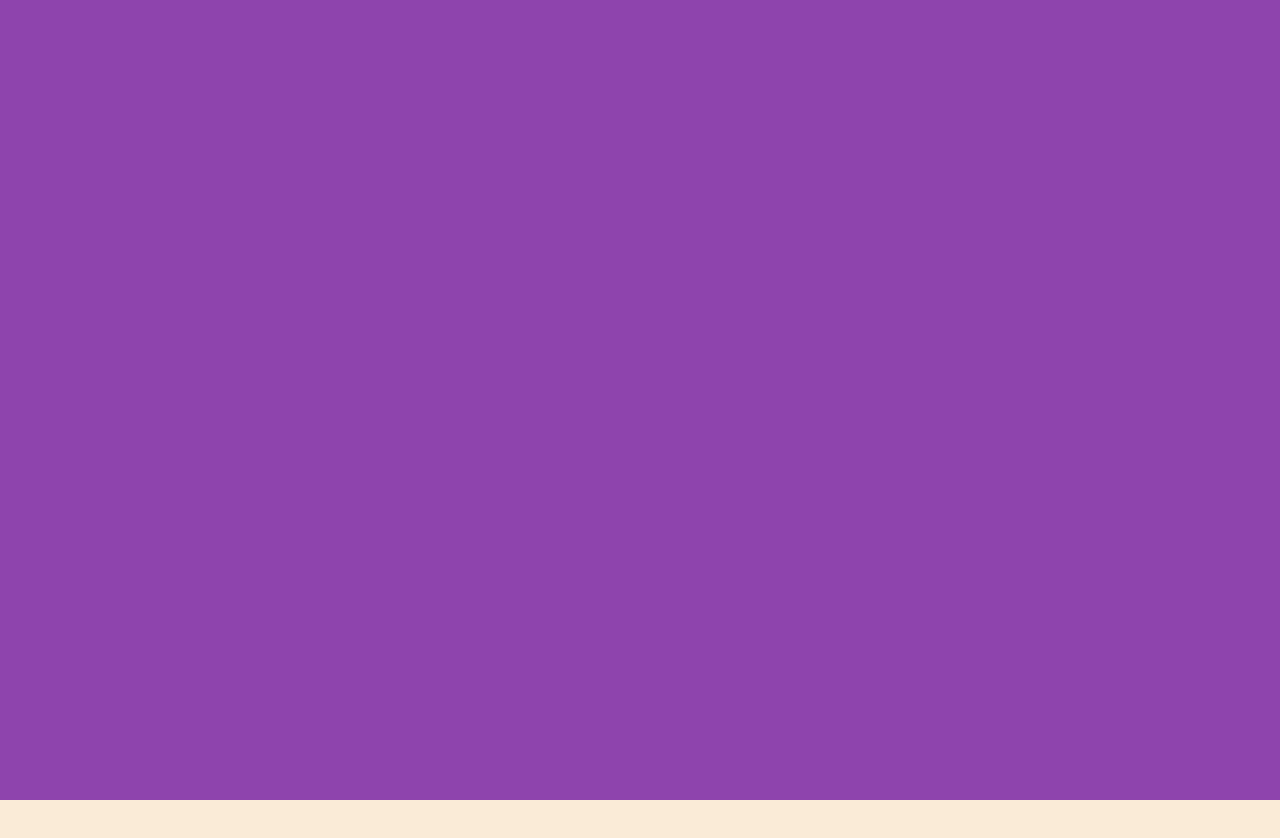
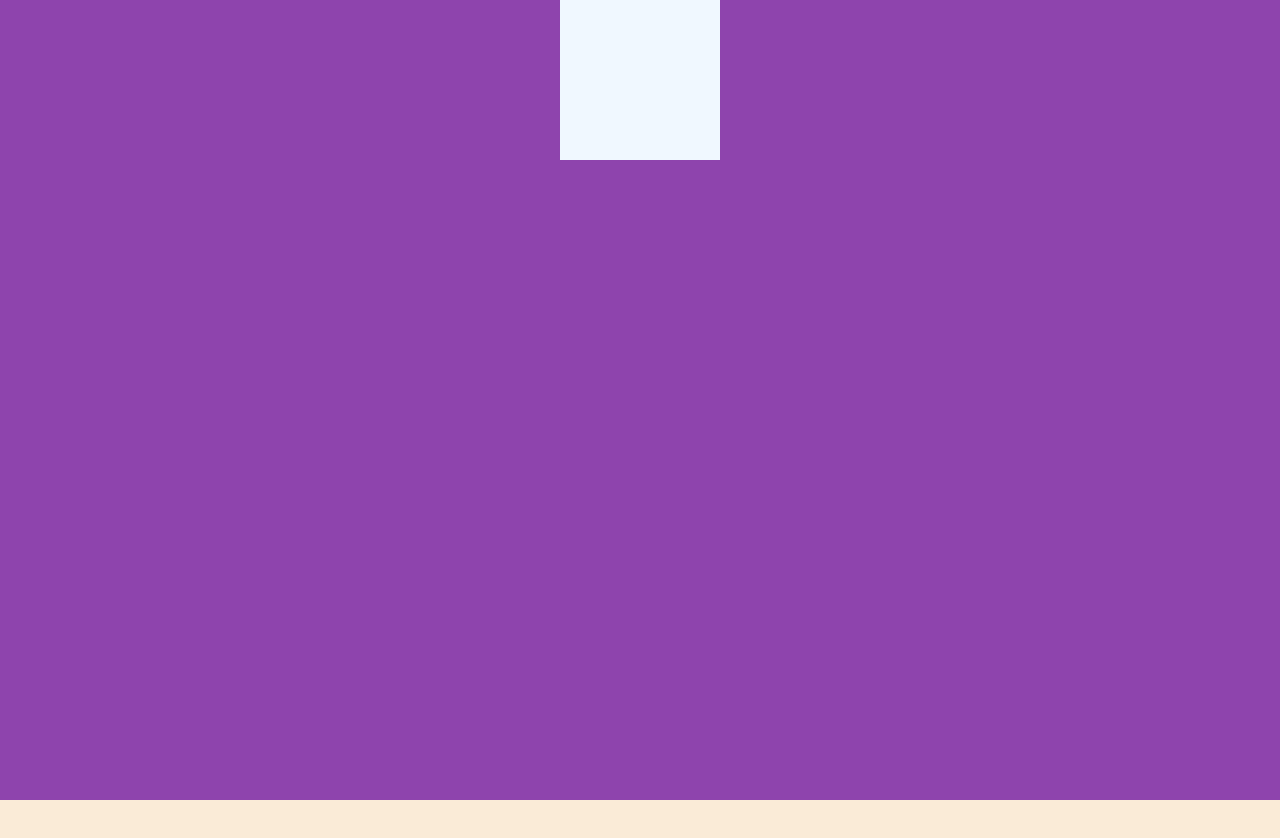
Before and after one commit to zhangyao-20021223/nhentai-web, a plain HTML site: page nhentai-web/index.html in a window 1280 px wide. Drawn offline with Linux system fonts and the light colour scheme.

Commit message:
更改了问题

```diff
--- a/nhentai-web/css/style.css
+++ b/nhentai-web/css/style.css
@@ -16,18 +16,24 @@
     border-radius: 10px;
 }
 
+@media (max-width: 500px) {}
+
+@media (min-width: 501px) {
     #box-head {
         width: 100vw;
         height: 100vh;
         background-color: rgba(142, 68, 173, 1.0);
+        position: relative;
     }
-
     #box-foot {
         height: 30vh;
         width: 100vw;
         background-color: antiquewhite;
     }
-
-@media (max-width: 500px) {}
-
-@media (min-width: 501px) {}
+    #windows {
+        width: 10rem;
+        height: 10rem;
+        background-color: aliceblue;
+        margin: 0 auto;
+    }
+}
```
Lines whose indentation alone changed are shown as unchanged.
